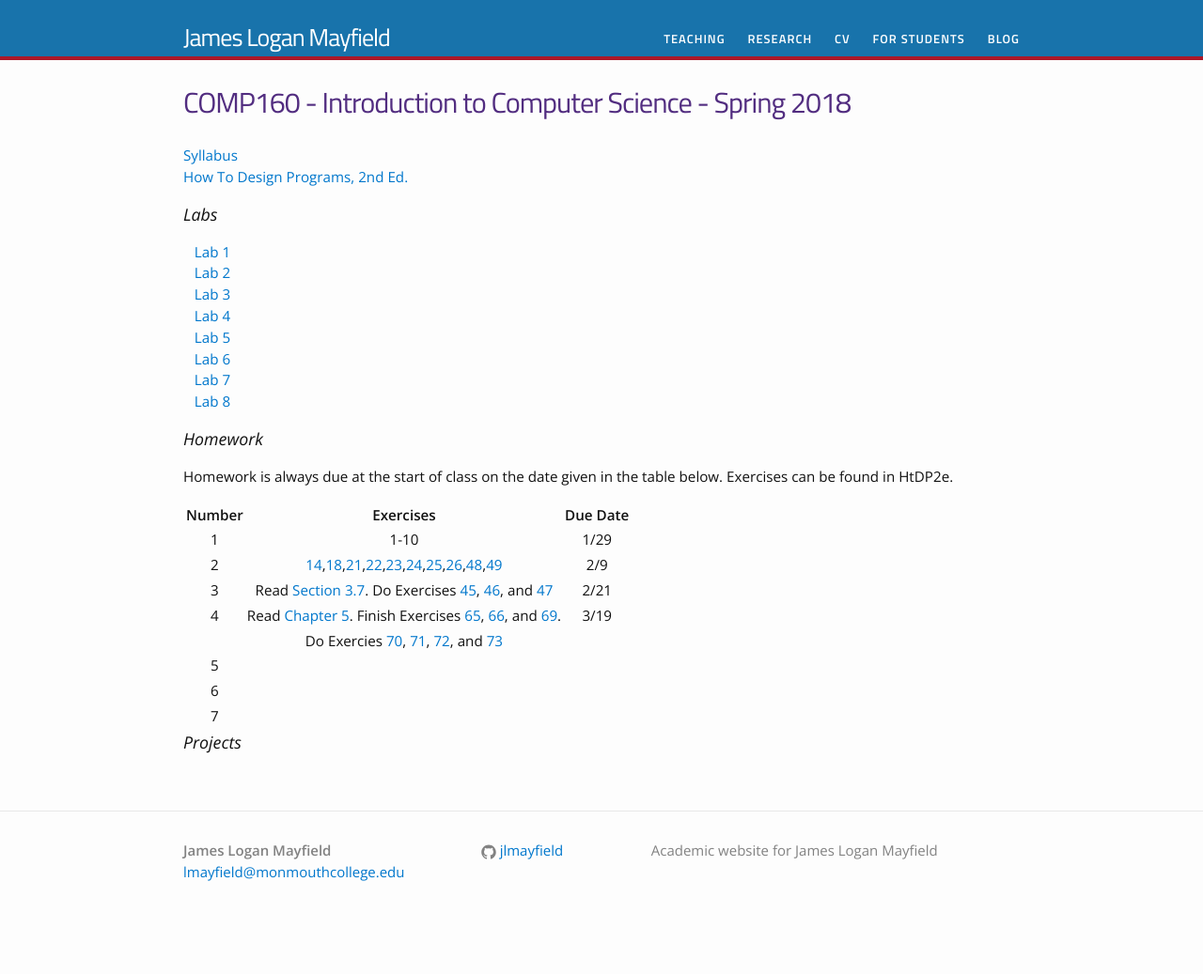
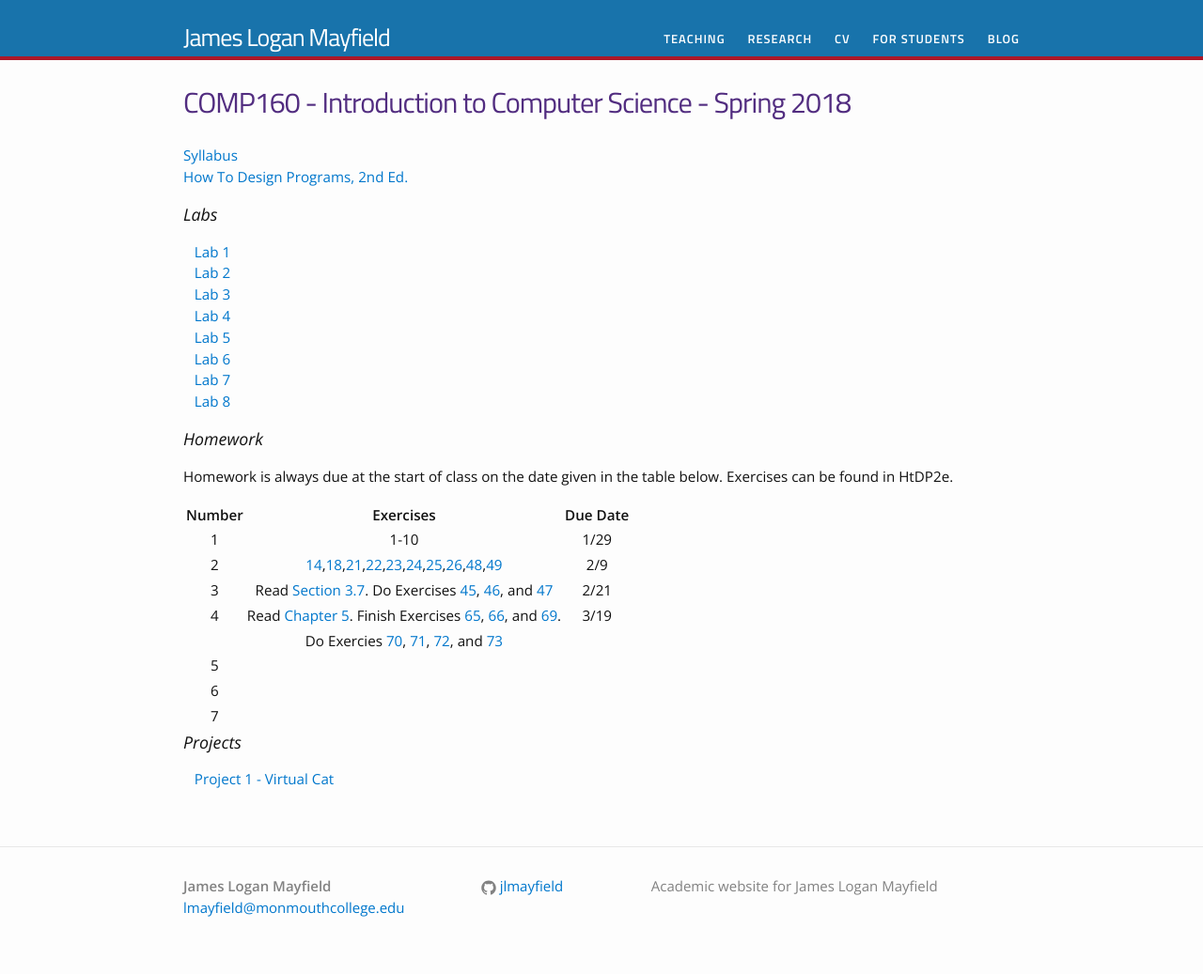
Before and after one commit to jlmayfield/jlmayfield.github.io, a Jekyll site: the page built from teaching/comp160.md, in a window 1280 px wide. Shown: the whole page at 94% size. Built offline with Jekyll 4.4.1, drawn with Linux system fonts in a browser that asks for light colours; before the commit the page ends 999 px from its top, so only the background shows below that.

Commit message:
sp18. c160. project1

```diff
--- a/teaching/comp160.md
+++ b/teaching/comp160.md
@@ -37,3 +37,5 @@ Homework is always due at the start of class on the date given in the table belo
 
 
 ### Projects
+
+&nbsp;&nbsp;&nbsp;[Project 1 - Virtual Cat](/teaching/COMP160/projects/comp160-project1.pdf)
```
Also changed, not shown: 1 other file.
